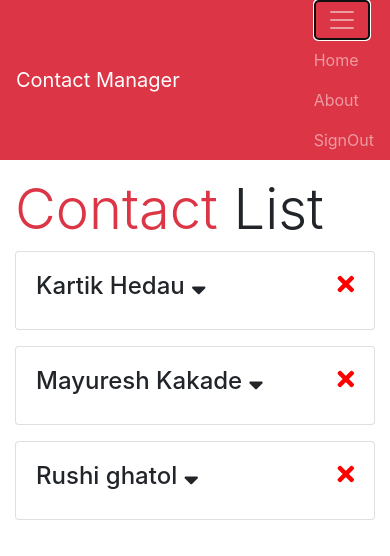
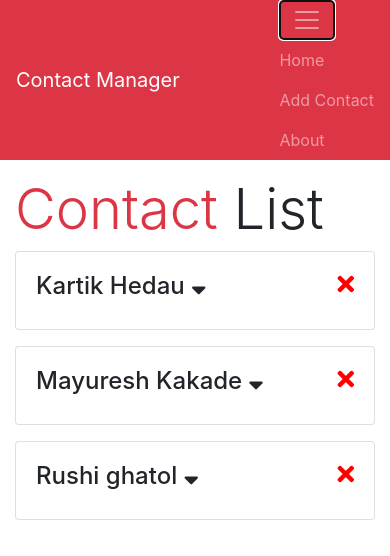
Before and after one commit to hedaukartik/ContactManager, a React (Create React App) app: page / in a window 390 px wide. Both pictures are taken after a click on the button 346 px from the left and 20 px from the top of the page. Shown: the top 556 px of the page. Built offline with nearby package versions, Linux system fonts and the light colour scheme.

Commit message:
package name change

```diff
--- a/package.json
+++ b/package.json
@@ -1,5 +1,5 @@
 {
-  "name": "myapp",
+  "name": "contactmanager",
   "version": "0.1.0",
   "private": true,
   "dependencies": {
--- a/src/Components/Layout/Header.js
+++ b/src/Components/Layout/Header.js
@@ -1,5 +1,6 @@
 import React, { Component } from "react";
 import propTypes from "prop-types";
+import { Link } from "react-router-dom";
 
 class Header extends Component {
   constructor() {
@@ -34,19 +35,19 @@
               <div className="collapse navbar-collapse show">
                 <ul className="navbar-nav mr-auto">
                   <li className="nav-item">
-                    <a href="/" className="nav-link">
+                    <Link to="/" className="nav-link">
                       Home
-                    </a>
+                    </Link>
                   </li>
                   <li className="nav-item">
-                    <a href="/" className="nav-link">
-                      About
-                    </a>
+                    <Link to="/contact/add" className="nav-link">
+                      Add Contact
+                    </Link>
                   </li>
                   <li className="nav-item">
-                    <a href="/" className="nav-link">
-                      SignOut
-                    </a>
+                    <Link to="/about" className="nav-link">
+                      About
+                    </Link>
                   </li>
                 </ul>
               </div>
```
